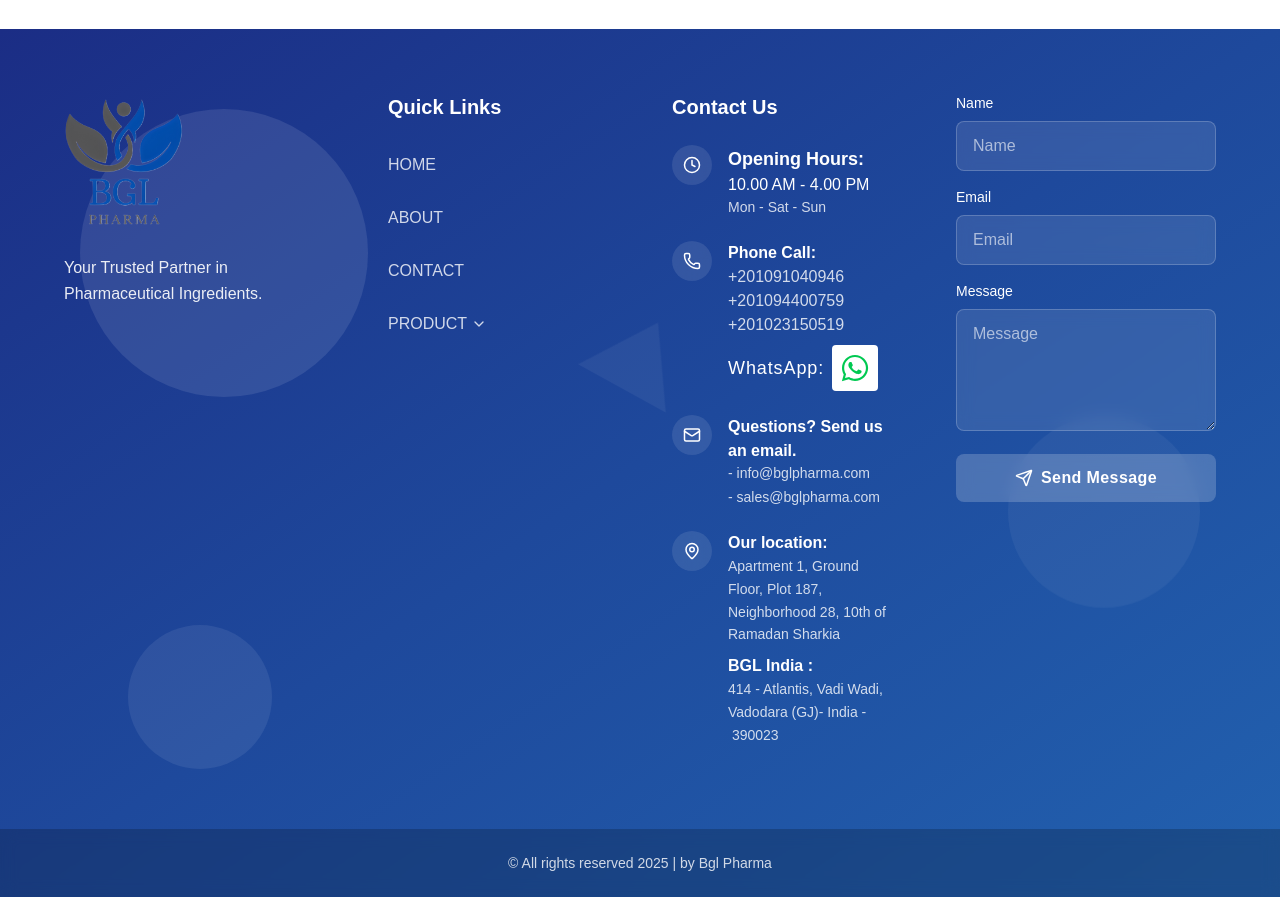
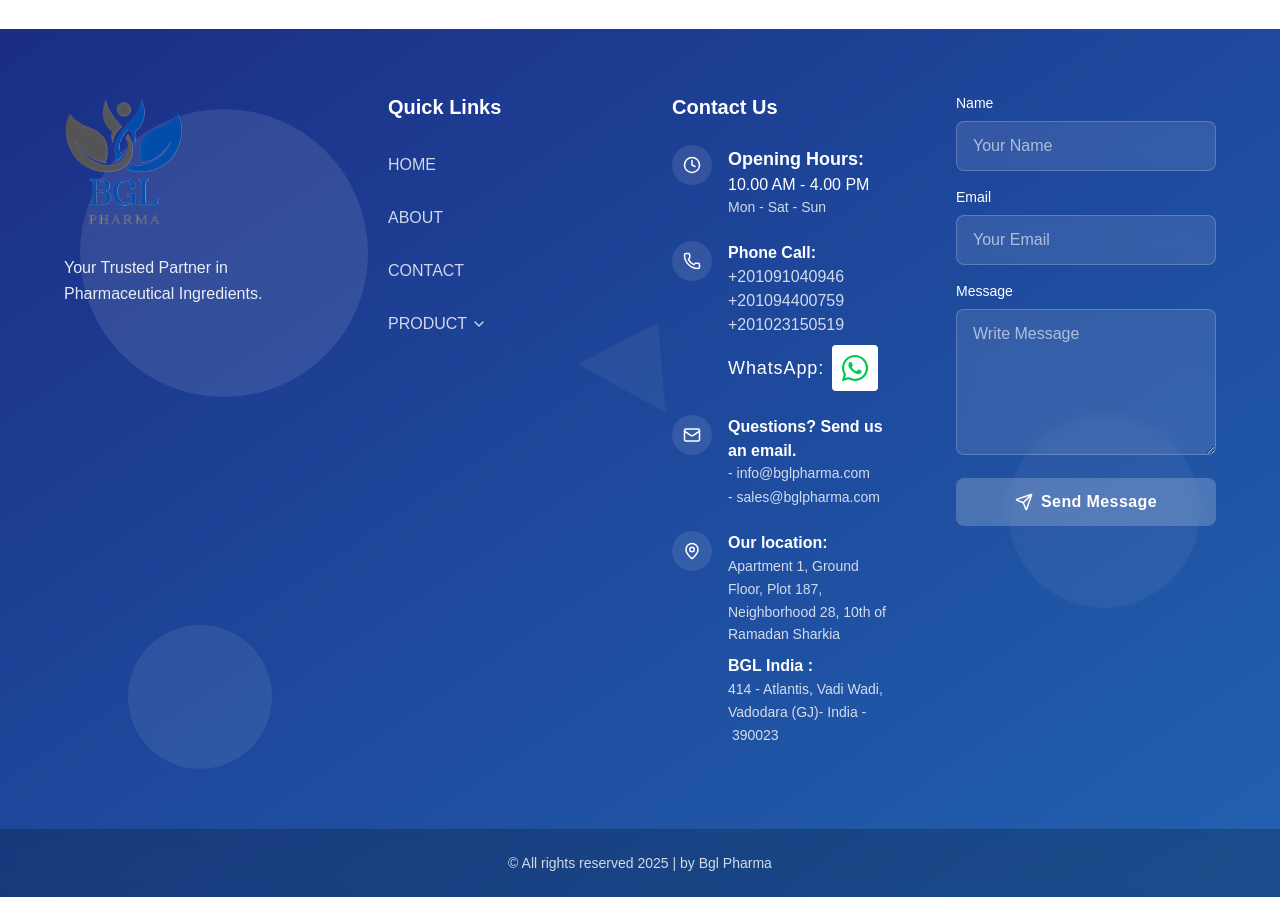
Before and after one commit to 3b3zeem/BGLPharma, a React (Vite) app: page / in a window 1280 px wide. Shown: the part 2160-3057 px from the top of the page. Built offline with nearby package versions, Linux system fonts and the light colour scheme.

Commit message:
Edit structure

```diff
--- a/src/Hooks/useContact.jsx
+++ b/src/Hooks/useContact.jsx
@@ -9,6 +9,7 @@ const useContact = () => {
     setLoading(true);
     setError(null);
 
+    // Production_deploy : https://bgl-api-contact.vercel.app/api/BGLContact
     try {
       const response = await fetch(
         "https://bgl-api-contact.vercel.app/api/BGLContact",
--- a/src/components/Footer/Footer.jsx
+++ b/src/components/Footer/Footer.jsx
@@ -22,6 +22,9 @@ const Footer = () => {
   const formRef = useRef(null);
   const { data, loading, error, sendContact } = useContact();
   const [sidebarProductOpen, setSidebarProductOpen] = useState(false);
+  const [name, setName] = useState("");
+  const [email, setEmail] = useState("");
+  const [message, setMessage] = useState("");
 
   const location = useLocation();
   const isActiveParent =
@@ -35,26 +38,42 @@ const Footer = () => {
 
   const handleSubmit = (e) => {
     e.preventDefault();
-    const name = e.target.elements.name.value.trim();
-    const email = e.target.elements.email.value.trim();
-    const message = e.target.elements.message.value.trim();
-    if (!name || !email || !message) return;
-    sendContact(name, email, message);
+
+    if (loading) return;
+
+    const trimmedName = name.trim();
+    const trimmedEmail = email.trim();
+    const trimmedMessage = message.trim();
+
+    if (!trimmedName || !trimmedEmail || !trimmedMessage) {
+      toast.error("Please fill in all fields");
+      return;
+    }
+
+    sendContact(trimmedName, trimmedEmail, trimmedMessage);
   };
 
   useEffect(() => {
     if (error && error !== lastToast.current.error) {
-      toast.error(error);
+      toast.error(error || "Something went wrong");
       lastToast.current.error = error;
     }
-    if (data && data.message && data.message !== lastToast.current.message) {
-      toast.success(data.message);
+  }, [error]);
+
+  useEffect(() => {
+    if (data?.message && data.message !== lastToast.current.message) {
+      toast.success(data.message || "Message sent successfully");
       lastToast.current.message = data.message;
+
+      setName("");
+      setEmail("");
+      setMessage("");
+
       if (formRef.current) {
         formRef.current.reset();
       }
     }
-  }, [error, data]);
+  }, [data]);
 
   const navigationLinks = [
     { name: "HOME", href: "/" },
@@ -315,8 +334,10 @@ const Footer = () => {
               <input
                 type="text"
                 name="name"
+                value={name}
+                onChange={(e) => setName(e.target.value)}
                 required
-                placeholder="Name"
+                placeholder="Your Name"
                 className="w-full px-4 py-3 bg-white/10 border border-white/20 rounded-lg text-white placeholder-white/60 backdrop-blur-sm focus:outline-none focus:border-white/50 focus:bg-white/15 transition-all duration-300"
               />
             </div>
@@ -328,8 +349,10 @@ const Footer = () => {
               <input
                 type="email"
                 name="email"
+                value={email}
+                onChange={(e) => setEmail(e.target.value)}
                 required
-                placeholder="Email"
+                placeholder="Your Email"
                 className="w-full px-4 py-3 bg-white/10 border border-white/20 rounded-lg text-white placeholder-white/60 backdrop-blur-sm focus:outline-none focus:border-white/50 focus:bg-white/15 transition-all duration-300"
               />
             </div>
@@ -340,9 +363,11 @@ const Footer = () => {
               </label>
               <textarea
                 name="message"
+                value={message}
+                onChange={(e) => setMessage(e.target.value)}
                 required
-                placeholder="Message"
-                rows="4"
+                placeholder="Write Message"
+                rows="5"
                 className="w-full px-4 py-3 bg-white/10 border border-white/20 rounded-lg text-white placeholder-white/60 backdrop-blur-sm focus:outline-none focus:border-white/50 focus:bg-white/15 transition-all duration-300 resize-vertical"
               />
             </div>
--- a/src/pages/Contact/Contact.jsx
+++ b/src/pages/Contact/Contact.jsx
@@ -1,4 +1,4 @@
-import React, { useEffect, useRef } from "react";
+import React, { useEffect, useRef, useState } from "react";
 import Meta from "../../components/Meta/Meta";
 import contact from "../../assets/contact.jpg";
 import {
@@ -25,22 +25,25 @@ const Contact = () => {
   const { data, loading, error, sendContact } = useContact();
   const formRef = useRef(null);
   const lastToast = useRef({ error: null, message: null });
+  const [name, setName] = useState("");
+  const [email, setEmail] = useState("");
+  const [message, setMessage] = useState("");
 
   const handleSubmit = (e) => {
     e.preventDefault();
 
     if (loading) return;
 
-    const name = e.target.elements.name.value.trim();
-    const email = e.target.elements.email.value.trim();
-    const message = e.target.elements.message.value.trim();
+    const trimmedName = name.trim();
+    const trimmedEmail = email.trim();
+    const trimmedMessage = message.trim();
 
-    if (!name || !email || !message) {
+    if (!trimmedName || !trimmedEmail || !trimmedMessage) {
       toast.error("Please fill in all fields");
       return;
     }
 
-    sendContact(name, email, message);
+    sendContact(trimmedName, trimmedEmail, trimmedMessage);
   };
 
   useEffect(() => {
@@ -54,6 +57,10 @@ const Contact = () => {
     if (data?.message && data.message !== lastToast.current.message) {
       toast.success(data.message || "Message sent successfully");
       lastToast.current.message = data.message;
+
+      setName("");
+      setEmail("");
+      setMessage("");
 
       if (formRef.current) {
         formRef.current.reset();
@@ -119,7 +126,7 @@ const Contact = () => {
               <div className="flex flex-col gap-1">
                 <p className="text-lg tracking-wider">Call Us 7/24</p>
                 <p className="md:text-xl text-lg font-semibold mt-1 flex ">
-                  +201091040946 {" "} +201094400759 {" "} +201023150519
+                  +201091040946 +201094400759 +201023150519
                 </p>
 
                 <div className="flex mt-2 items-center">
@@ -239,6 +246,8 @@ const Contact = () => {
                   <input
                     type="text"
                     name="name"
+                    value={name}
+                    onChange={(e) => setName(e.target.value)}
                     placeholder="Your Name"
                     className="border border-gray-300 px-4 py-6 w-full focus-visible:outline-none focus-visible:border-[#270195] transition duration-300"
                     required
@@ -249,6 +258,8 @@ const Contact = () => {
                   <input
                     type="email"
                     name="email"
+                    value={email}
+                    onChange={(e) => setEmail(e.target.value)}
                     placeholder="Your Email"
                     className="border border-gray-300 px-4 py-6 w-full focus-visible:outline-none focus-visible:border-[#270195] transition duration-300"
                     required
@@ -260,6 +271,8 @@ const Contact = () => {
                 <textarea
                   rows="5"
                   name="message"
+                  value={message}
+                  onChange={(e) => setMessage(e.target.value)}
                   placeholder="Write Message"
                   className="border border-gray-300 px-4 py-6 w-full focus-visible:outline-none focus-visible:border-[#270195] transition duration-300"
                   required
@@ -268,8 +281,9 @@ const Contact = () => {
               <button
                 type="submit"
                 disabled={loading}
-                className={`bg-[#270195] text-white customEffect cursor-pointer group transition duration-300 ${loading ? "opacity-60 pointer-events-none" : ""
-                  }`}
+                className={`bg-[#270195] text-white customEffect cursor-pointer group transition duration-300 ${
+                  loading ? "opacity-60 pointer-events-none" : ""
+                }`}
               >
                 <span className="flex items-center justify-center gap-2 px-8 py-5">
                   {loading ? "Sending..." : "Send Message"}{" "}
```
